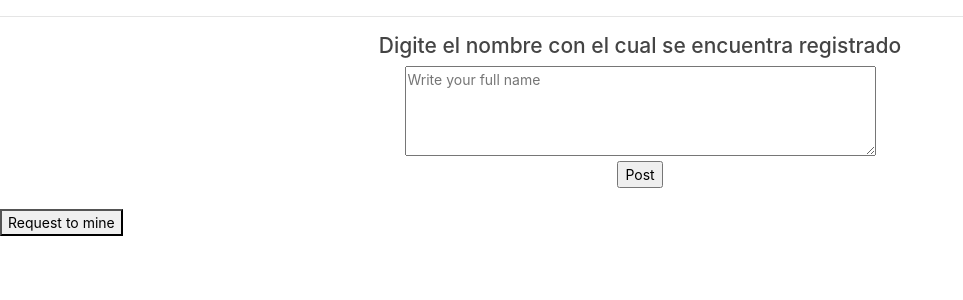
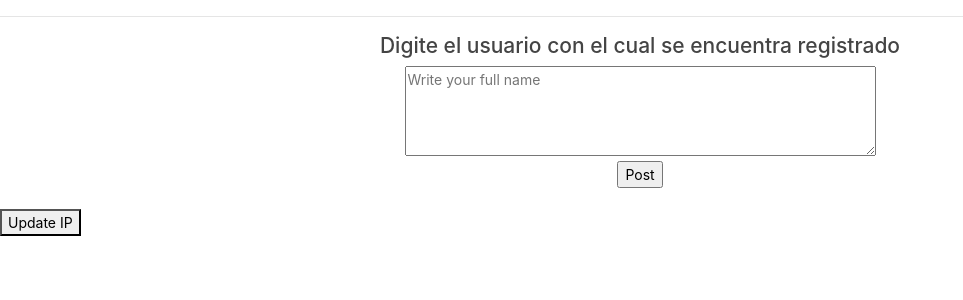
Before and after one commit to camiilavillamizar/Blockchain_app, a Flask app: template blockchain/app/templates/update_ip.html in a window 1280 px wide. Shown: the top 300 px of the page, without its empty margins (0-963 px from the left). Run offline with Flask 2, Linux system fonts and the light colour scheme; the template is opened without the code that fills it, so the values that code supplies are empty; parts of the project's set-up code (start-up, migrations or seed data) failed here and were passed over; some libraries are stand-ins or nearby versions.

Commit message:
update_ip

```diff
--- a/blockchain/app/templates/update_ip.html
+++ b/blockchain/app/templates/update_ip.html
@@ -3,7 +3,7 @@
 {% block content %}
 
     <center>
-    <h4>Digite el nombre con el cual se encuentra registrado</h4>
+    <h4>Digite el usuario con el cual se encuentra registrado</h4>
 	<form action="/submit_IP_update" id="textform" method="post">
 	    <textarea name="user_name" rows="4" cols="50" placeholder="Write your full name"></textarea>
 	    <br>
@@ -13,6 +13,6 @@
 
     <br>
 
-	<a href="{{node_address}}/mine" target="_blank"><button>Request to mine</button></a>
+	<a href="/submit_IP_update" target="_blank"><button>Update IP</button></a>
 
 {% endblock %}
```
Also changed, not shown: blockchain/app/views.py (+8 -9 lines).
